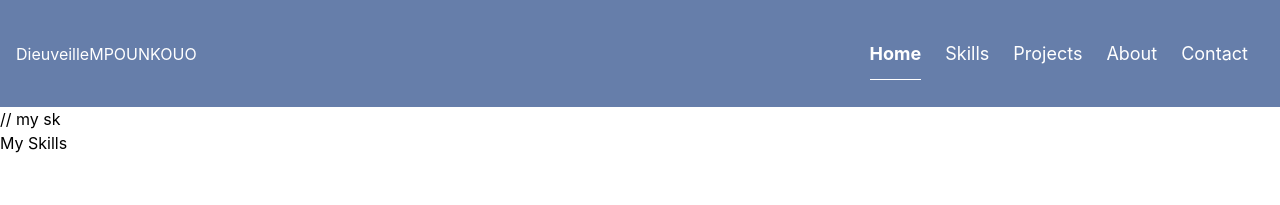
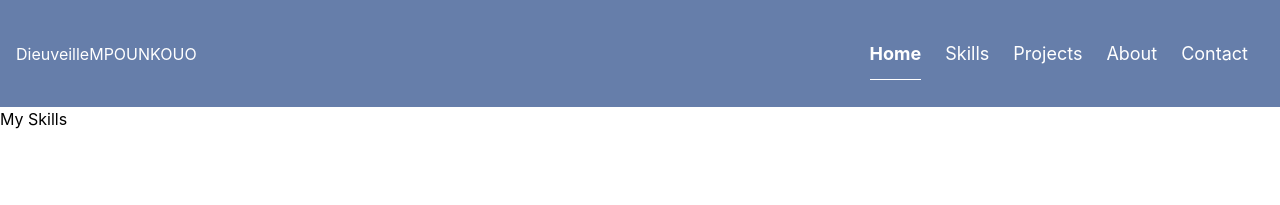
Before and after one commit to DieuveilleSuthi/NextJS_with_project, a Next.js app: page /Skills in a window 1280 px wide. Shown: the top 205 px of the page. Built offline with nearby package versions, Linux system fonts and the light colour scheme.

Commit message:
Update Skills.js

```diff
--- a/pages/Skills.js
+++ b/pages/Skills.js
@@ -4,7 +4,6 @@ const Skills = () => {
     return (
         <div>
 
-            // my sk
             <h1> My Skills</h1>
         </div>
     )
```
